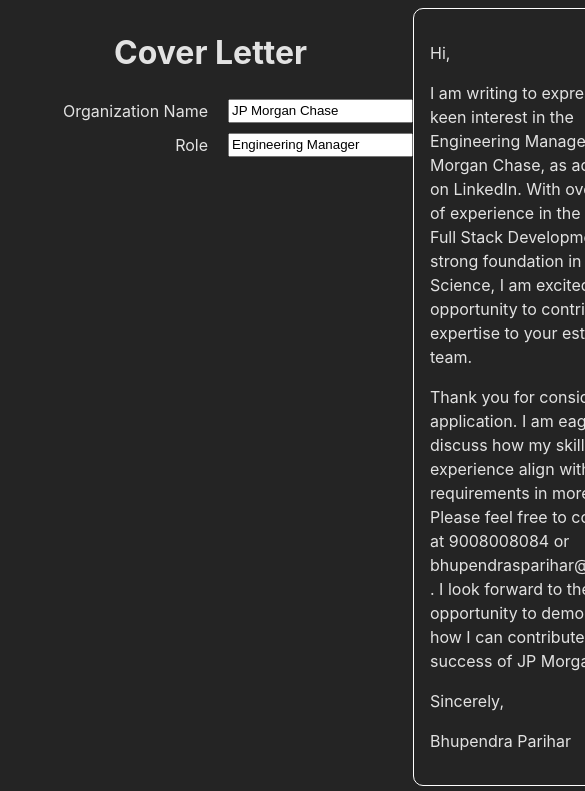
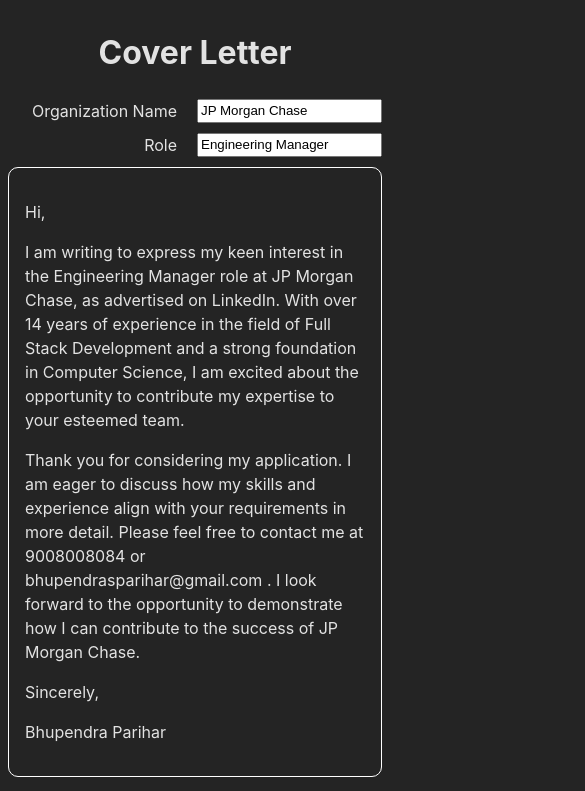
Before and after one commit to bhupendraparihar/cover-letter, a React (Vite) app: page / in a window 390 px wide. Shown: the top 791 px of the page, 585 px wide, since content can reach past the window. Built offline with nearby package versions, Linux system fonts and the light colour scheme.

Commit message:
Added support for mobile

```diff
--- a/src/index.css
+++ b/src/index.css
@@ -47,6 +47,12 @@
   margin-bottom: 10px;
 }
 
+@media (max-width: 480px) {
+  .container {
+    flex-direction: column;
+  }
+}
+
 @media print {
   header,
   footer,
```
Also changed, not shown: 4 other files (tests, documents, lock files or other folders).
